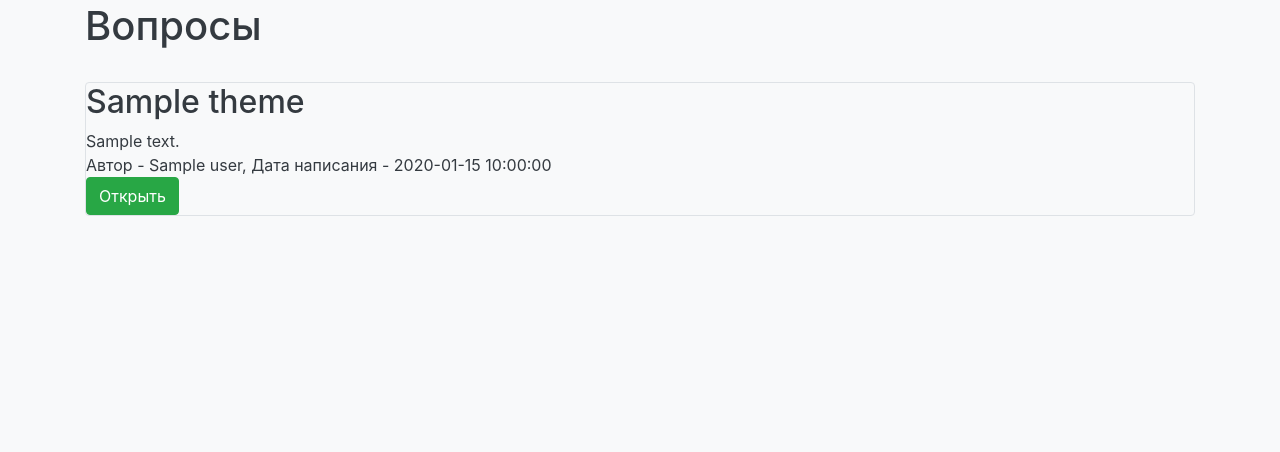
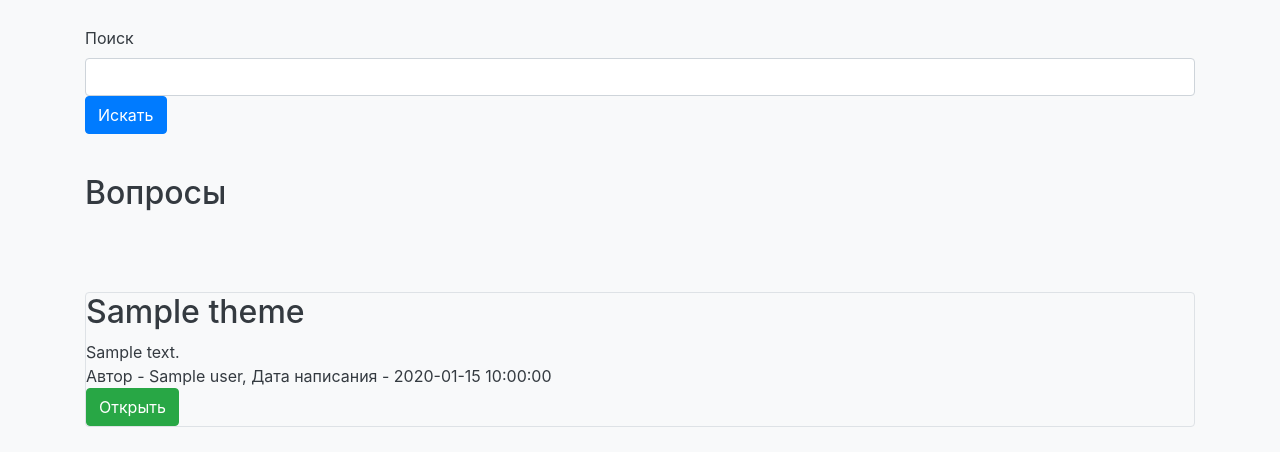
Before and after one commit to Soneech/PetsForum, a Flask app: template templates/index.html in a window 1280 px wide. Shown: the part 70-522 px from the top of the page. Run offline with Flask 2, Linux system fonts and the light colour scheme; the template is opened without the code that fills it: values that come from a table or form of the project are taken from there, most other values are stand-ins (such as "Sample title", 1, 10 or a date in 2020); some libraries are stand-ins or nearby versions.

Commit message:
Поиск вопросов(пока немного корявый)

```diff
--- a/data/__all_models.py
+++ b/data/__all_models.py
@@ -1,3 +1,4 @@
 from . import users
 from . import questions
 from . import answers
+from . import search_form
--- /dev/null
+++ b/data/search_form.py
@@ -0,0 +1,8 @@
+from flask_wtf import FlaskForm
+from sqlalchemy_serializer import SerializerMixin
+from wtforms import StringField, SubmitField
+
+
+class SearchForm(FlaskForm, SerializerMixin):
+    content = StringField('Поиск')
+    submit = SubmitField('Искать')
--- a/main.py
+++ b/main.py
@@ -6,6 +6,7 @@ from data.users import Users
 from data.register import RegisterForm, LoginForm
 from data.questions import Questions, QuestionsForm
 from data.answers import Answers, AnswersForm
+from data.search_form import SearchForm
 
 
 app = Flask(__name__)
@@ -19,12 +20,23 @@ def main():
     app.run()
 
 
-@app.route('/')
+@app.route('/', methods=['GET', 'POST'])
 def index():
     session = db_session.create_session()
     questions = session.query(Questions)
+    form = SearchForm()
+    if form.validate_on_submit():  # поиск вопроса
+        req = form.content.data
+        form.content.data = ''
+        print(req)
+        questions = session.query(Questions).filter(Questions.content.like(f'%{req}%') |
+                                                    Questions.content.like(f'%{req}') |
+                                                    Questions.content.like(f'{req}%') |
+                                                    Questions.content.like(req))
+        for i in questions:
+            print(i.id, i.theme, i.content)
 
-    return render_template("index.html", questions=questions)
+    return render_template("index.html", questions=questions, form=form)
 
 
 @app.route('/register', methods=['GET', 'POST'])
@@ -206,9 +218,14 @@ def edit_answer(id):
                            answers=answers, user=user, form=form)
 
 
+@app.route('/', methods=['GET', 'POST'])
+def search_question():
+    pass
+
+
+
 @app.errorhandler(404)
 def not_found(error):
-    form = QuestionsForm()
     return make_response(jsonify({'error': 'Not found'}), 404)
 
 
--- a/templates/index.html
+++ b/templates/index.html
@@ -1,12 +1,32 @@
 {% extends "base.html" %}
 
 {% block content %}
-<h1>Вопросы</h1>
+
+<br>
+<form action="" method="post">
+    {{ form.hidden_tag() }}
+    {{ form.csrf_token }}
+    <p>
+        {{ form.content.label }}
+        {{ form.content(class="form-control") }}
+        {% for error in form.content.errors %}
+            <p class="alert alert-danger" role="alert">
+                {{ error }}
+            </p>
+        {% endfor %}
+    {{ form.submit(type="submit", class="btn btn-primary") }}
+    {{message}}
+    </p>
+</form>
+<br>
+
+<h2>Вопросы</h2>
+<br>
 
 {% if current_user.is_authenticated %}
         <a href="create_question" class="btn btn-secondary">Задать вопрос</a>
 {% endif %}
-
+<br>
 
 {% for item in questions%}
 <br>
--- a/templates/questions.html
+++ b/templates/questions.html
@@ -6,8 +6,8 @@
     {{ form.hidden_tag() }}
     {{ form.csrf_token }}
     <p>
-        {{ form.theme.label }}<br>
-        {{ form.theme(class="form-control") }}<br>
+        {{ form.theme.label }}
+        {{ form.theme(class="form-control") }}
         {% for error in form.theme.errors %}
             <p class="alert alert-danger" role="alert">
                 {{ error }}
```
Also changed, not shown: db/info.sqlite.
